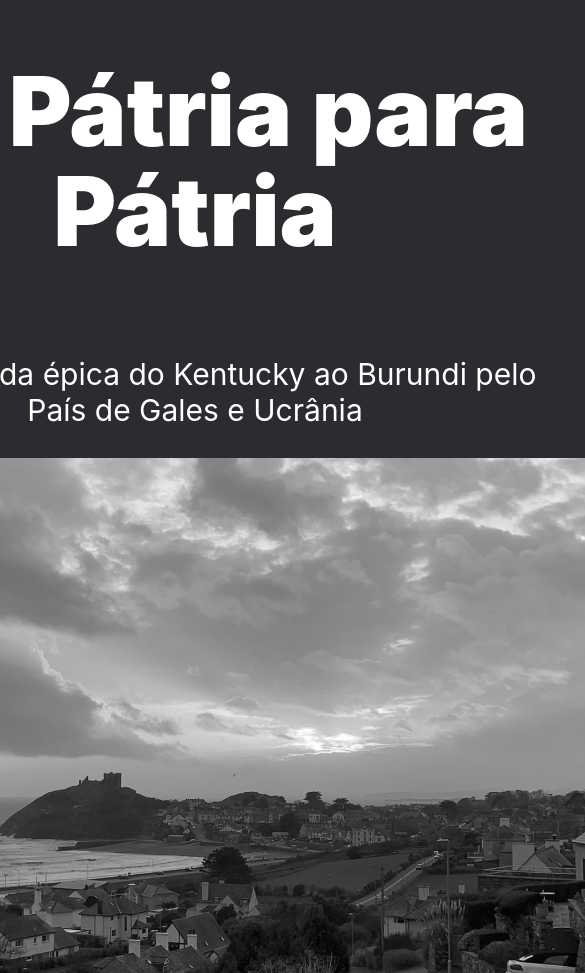
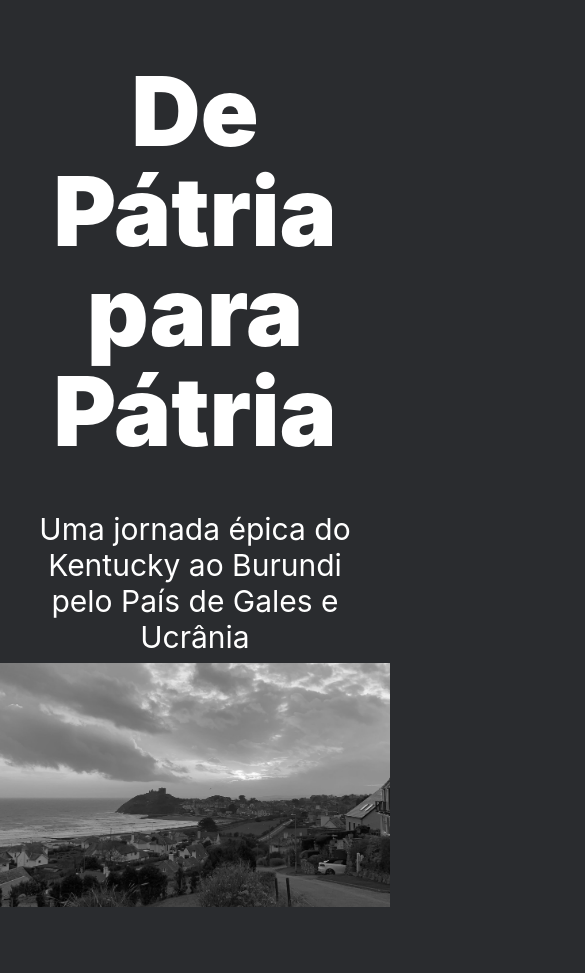
Before and after one commit to RochtBruno/web_project_homeland, a plain HTML site: page index.html in a window 390 px wide. Shown: the part 107-1080 px from the top of the page, 585 px wide, since content can reach past the window. Drawn offline with Linux system fonts and the light colour scheme; a web font is replaced by a local one.

Commit message:
responsive done

```diff
--- a/blocks/content.css
+++ b/blocks/content.css
@@ -36,3 +36,11 @@
   line-height: 26px;
   color: #fff;
 }
+
+@media (max-width: 1024px) {
+  .content {
+    width: 90%;
+    margin: 0 auto;
+    padding: 20px 0;
+  }
+}
--- a/blocks/travel.css
+++ b/blocks/travel.css
@@ -26,6 +26,34 @@
   text-align: center;
   color: #fff;
 }
-.travel_image {
+
+.travel__image img {
   width: 100%;
 }
+
+@media screen and (max-width: 1024px) {
+  .travel__title {
+    margin-bottom: 80px;
+    width: 90%;
+  }
+
+  .travel__description {
+    margin-bottom: 50px;
+    width: 90%;
+  }
+
+  .travel_image img{
+    width: 50%;
+  }
+}
+
+@media screen and (max-width: 544px){
+  .travel__title {
+    margin-bottom: 220px;
+    width: 90%;
+  }
+  .travel__description {
+    margin-bottom: 80px;
+    width: 90%;
+  }
+}
--- a/index.html
+++ b/index.html
@@ -19,11 +19,12 @@
             Uma jornada épica do Kentucky ao Burundi pelo País de Gales e
             Ucrânia
           </p>
-          <img
-            class="travel__image"
+          <div class="travel__image">
+            <img
             src="./images/main_image.png"
             alt="imagem principal"
           />
+          </div>
         </section>
         <section class="content">
           <h2 class="content__title">
```
